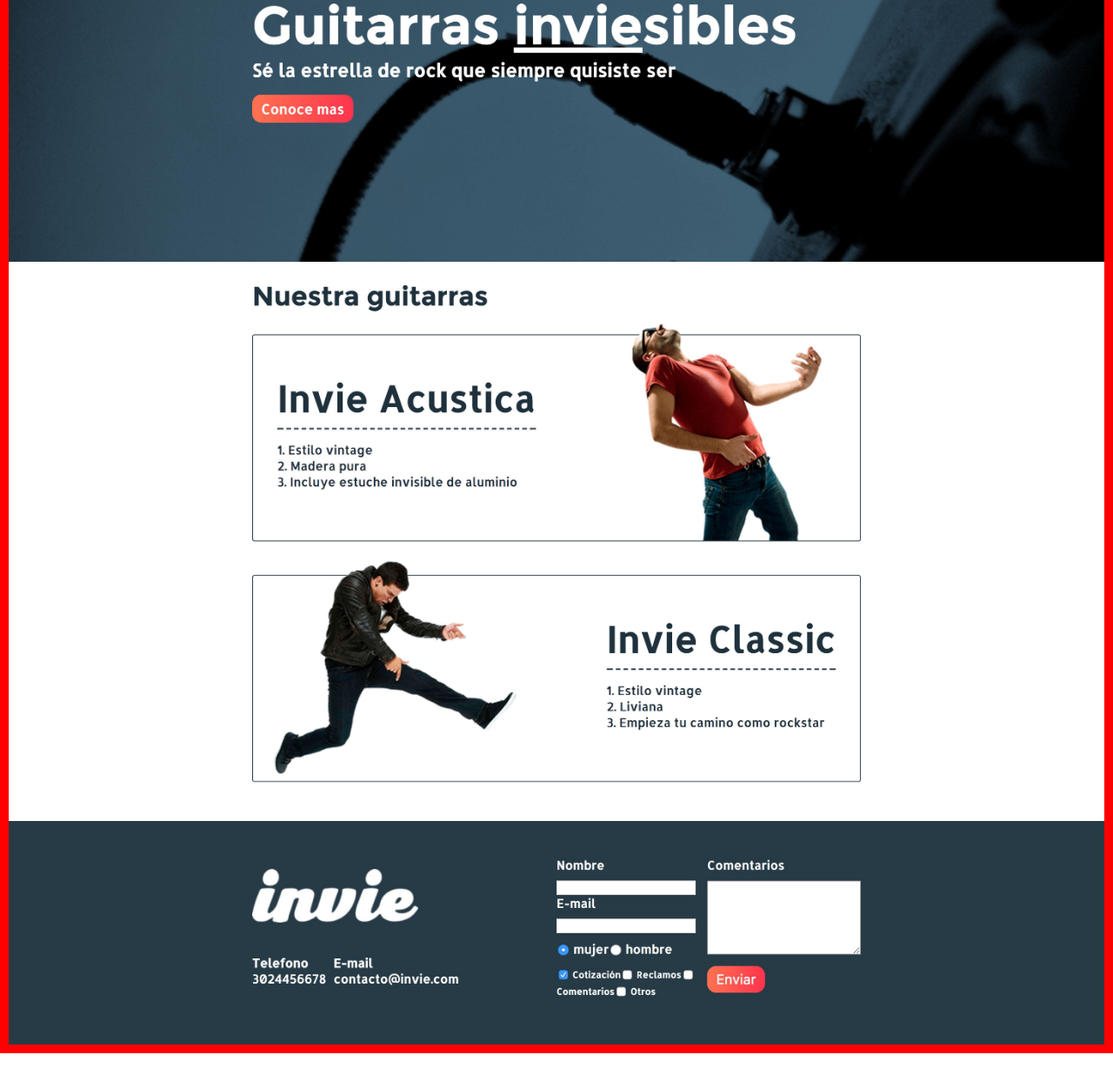
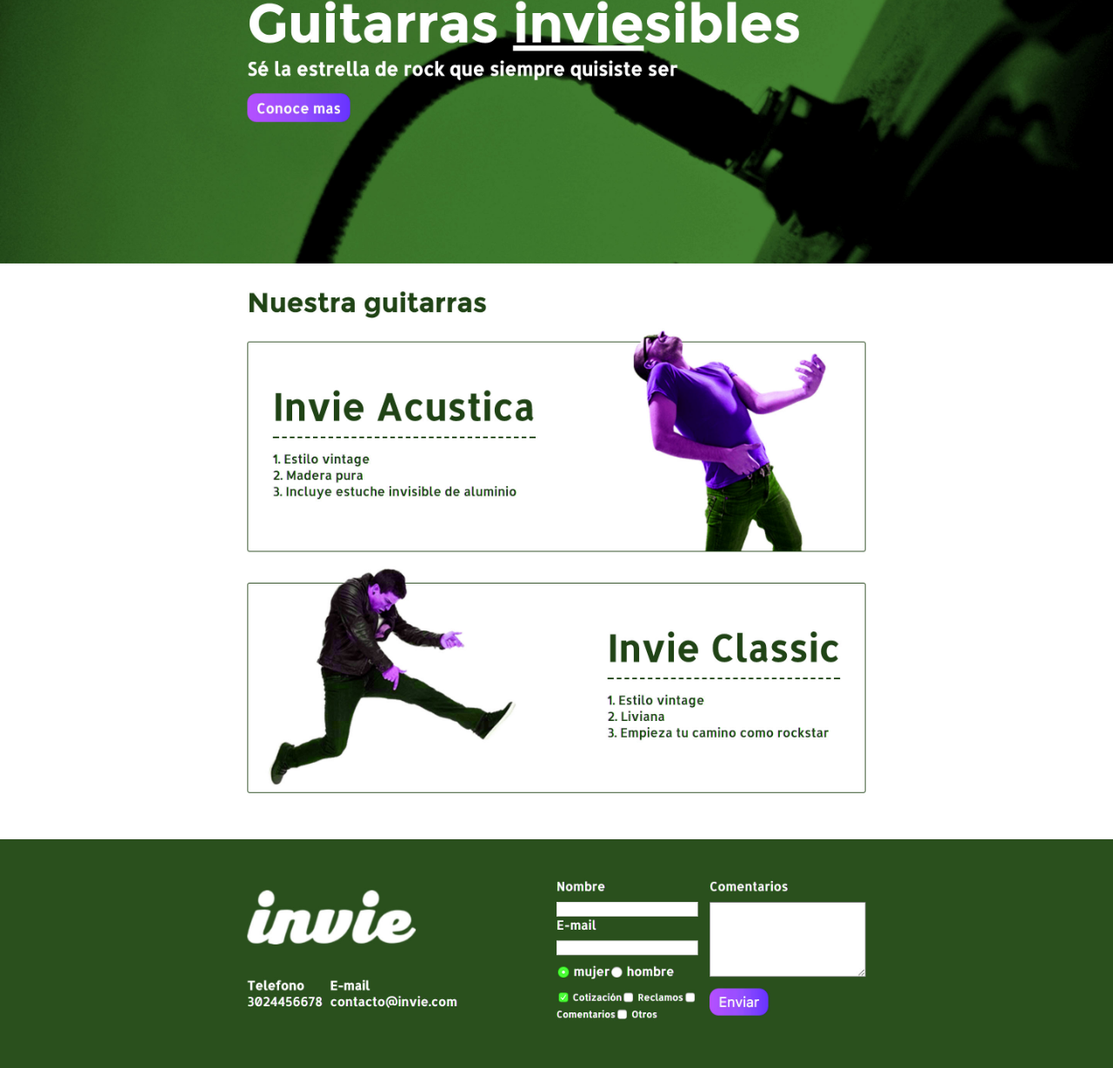
Before and after one commit to alexsanchezmx/invie-github, a plain HTML site: page index.html in a window 1280 px wide. Shown: the part 177-1405 px from the top of the page at 87% size. Drawn offline with Linux system fonts and the light colour scheme.

Commit message:
nueva version de invie verde

```diff
--- a/index.html
+++ b/index.html
@@ -9,7 +9,6 @@
 
 body {
   margin: 0;
-  border: 10px solid red;
 
 }
  img {
@@ -22,11 +21,8 @@ body {
 
   <body>
 
-<img src="header.jpg" alt="">
-<img src="hero.jpg" alt="">
-<img src="acustica.jpg" alt="">
-<img src="clasica.jpg" alt="">
-<img src="footer.jpg" alt="">
+<img src="nueva-version.jpg" alt="">
+
   </body>
 
 </html>
```
Also changed, not shown: nueva-version.jpg (added).
